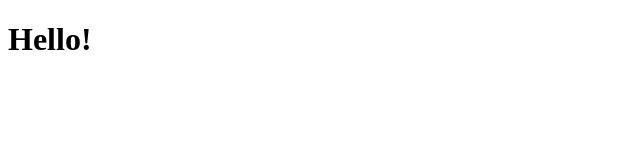
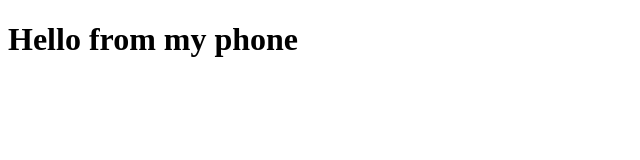
Before and after one commit to MOHAMMED-IQBAL-MOHAMMED-ISHAQ/eco-lodge, a plain HTML site: page index.html in a window 1280 px wide. Shown: the whole page, without its empty margins (0-640 px from the left). Drawn offline with Linux system fonts and the light colour scheme.

Commit message:
update index.html
updated

```diff
--- a/index.html
+++ b/index.html
@@ -7,6 +7,6 @@
     <title>Eco Lodge</title>
 </head>
 <body>
-    <h1>Hello!</h1>
+    <h1>Hello from my phone</h1>
 </body>
 </html>
```
